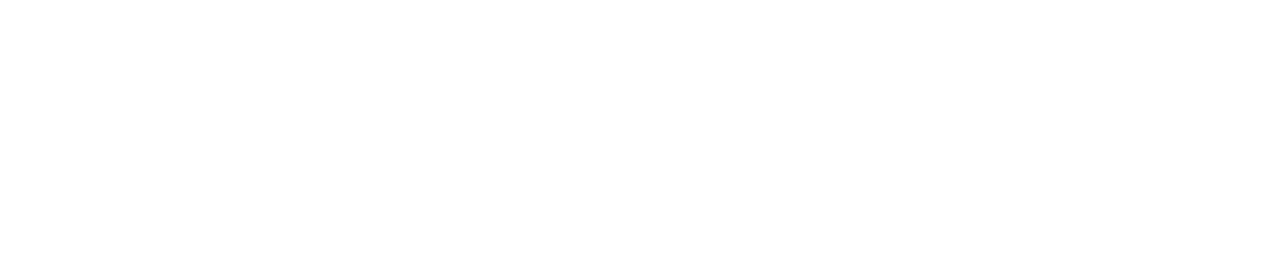
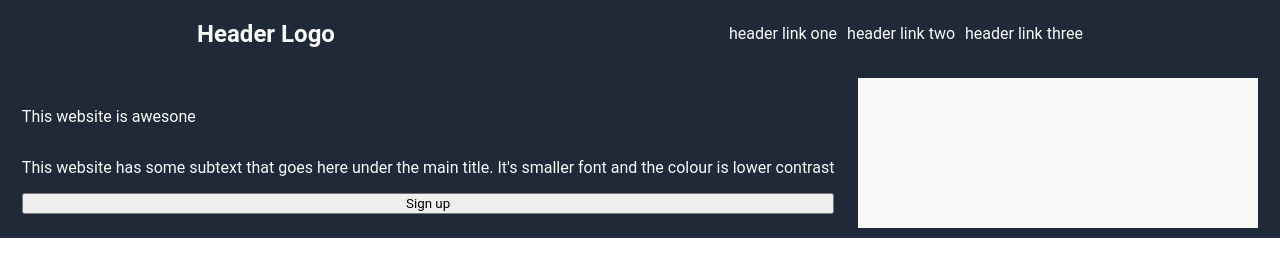
Before and after one commit to IsaacAkin/landing-page, a plain HTML site: page index.html in a window 1280 px wide. Drawn offline with Linux system fonts and the light colour scheme.

Commit message:
Created elements for the first section of the landing page and  started styling them
- Created the header and contents for the hero section of the page

- Added styles for the background and font colour in the hero section

```diff
--- a/index.html
+++ b/index.html
@@ -7,6 +7,26 @@
     <title>Landing Page</title>
   </head>
   <body>
-    <!--  -->
+    <div class="section-one">
+      <div class="header">
+        <h2>Header Logo</h2>
+        <ul>
+          <li>header link one</li>
+          <li>header link two</li>
+          <li>header link three</li>
+        </ul>
+      </div>
+      <div class="hero">
+        <div class="hero-text">
+          <p class="main-text">This website is awesone</p>
+          <p class="secondary-text">
+            This website has some subtext that goes here under the main title.
+            It's smaller font and the colour is lower contrast
+          </p>
+          <button class="header-link-text">Sign up</button>
+        </div>
+        <div class="hero-image">this is a placeholder for an image</div>
+      </div>
+    </div>
   </body>
 </html>
--- a/styles.css
+++ b/styles.css
@@ -0,0 +1,58 @@
+* {
+    font-family: Roboto, sans-serif;
+}
+
+body {
+    display: flex;
+    flex-direction: column;
+    margin: 0;
+}
+
+.section-one {
+    display: flex;
+    flex-direction: column;
+    background-color: #1F2937;
+    color: #f9faf8;
+}
+
+.header {
+    display: flex;
+    align-items: center;
+    justify-content: space-around;
+}
+
+.header h2 {
+    color: #f9faf8;
+    font-size: 24px;
+}
+
+.header li {
+    color: #f9faf8;
+}
+
+.header ul {
+    list-style: none;
+    margin: 0;
+    padding: 0;
+    display: flex;
+    gap: 10px;
+}
+
+.hero {
+    padding: 10px;
+    display: flex;
+    align-items: center;
+    justify-content: space-around;
+}
+
+.hero-text {
+    display: flex;
+    flex-direction: column;
+    justify-content: center;
+}
+
+.hero-image {
+    background-color: #f9faf8;
+    height: 150px;
+    width: 400px;
+}
```
